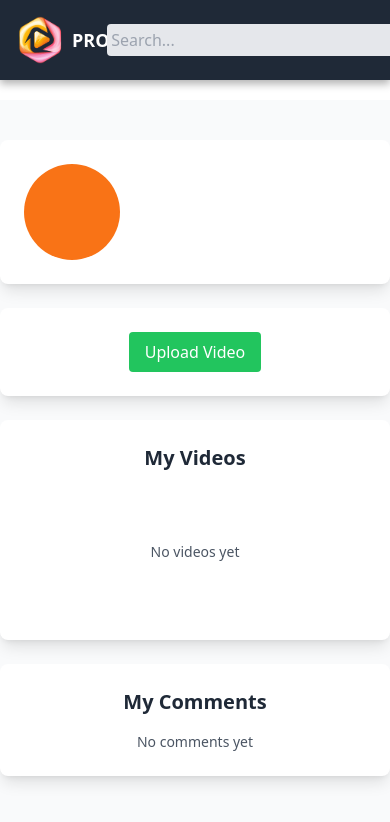
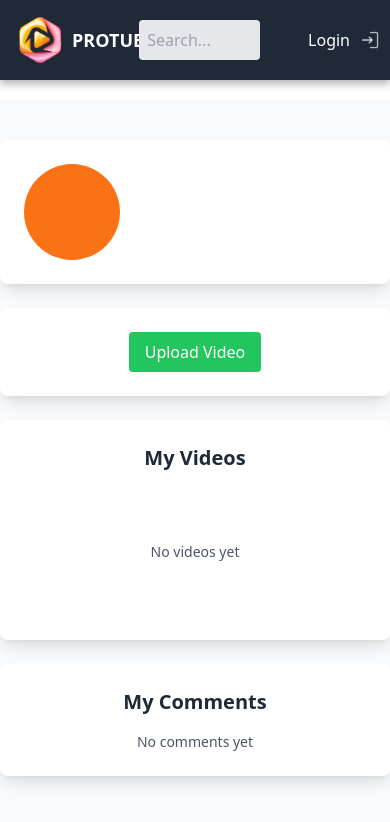
Before and after one commit to OscarArnedo/LS2-protube-grup9, a React (Vite) app in the folder frontend/: page /profile in a window 390 px wide. Shown: the top 822 px of the page. Built offline with nearby package versions, Linux system fonts and the light colour scheme.

Commit message:
Millores en els responsive

```diff
--- a/frontend/src/App.tsx
+++ b/frontend/src/App.tsx
@@ -89,7 +89,7 @@ function App() {
         <div className="App">
             <ToastContainer />
 
-            <header className="header bg-gray-800 text-white p-4 flex justify-between items-center">
+            <header className="header bg-gray-800 text-white p-4 flex justify-between items-center gap-4">
     <div className="flex items-center gap-2">
         <button onClick={() => navigate('/')} className="flex items-center gap-2">
             <img src={logo} alt="Logo" className="h-12 w-12" />
@@ -98,14 +98,16 @@ function App() {
     </div>
 
     {/* Barra de Búsqueda */}
-                <div className="search-bar flex items-center gap-2">
+    <div className="flex-grow mx-4 max-w-lg">
+        <div className="flex items-center justify-center">
             <input
                 type="text"
                 placeholder="Search..."
                 value={searchQuery}
                 onChange={(e) => setSearchQuery(e.target.value)}
-                        className="p-1 rounded bg-gray-200 text-black w-96 max-w-lg"
+                className="w-full p-2 rounded bg-gray-200 text-black"
             />
+        </div>
     </div>
 
     {/* Botón de Login/Logout */}
--- a/frontend/src/components/Modal.tsx
+++ b/frontend/src/components/Modal.tsx
@@ -12,13 +12,16 @@ const Modal: React.FC<ModalProps> = ({ isOpen, onClose, children }) => {
 
     return createPortal(
         <>
-            <div className="fixed inset-0 bg-black opacity-70" onClick={onClose}></div>
-            <div className="fixed inset-0 flex items-center justify-center z-50">
-                <div className="bg-white rounded-lg p-6 shadow-lg max-w-md mx-auto w-full relative border-4 border-blue-300 border-opacity-70 overflow-hidden">
-                    <button className="absolute top-2 right-2" onClick={onClose}>
+            <div className="fixed inset-0 bg-black bg-opacity-70 z-40" onClick={onClose}></div>
+            <div className="fixed inset-0 flex items-start justify-center z-50 mt-12 p-4 sm:p-6 md:p-10">
+                <div className="bg-white rounded-lg shadow-lg max-w-full w-full md:max-w-xl lg:max-w-2xl xl:max-w-3xl p-6 relative border-4 border-blue-300 border-opacity-70 overflow-hidden">
+                    <button
+                        className="absolute top-2 right-2 text-gray-600 hover:text-gray-800 text-xl"
+                        onClick={onClose}
+                    >
                         &times;
                     </button>
-                    <div className="overflow-y-auto max-h-[100vh]">
+                    <div className="overflow-y-auto max-h-[80vh] w-full">
                         {children}
                     </div>
                 </div>
--- a/frontend/src/pages/UserProfilePage.tsx
+++ b/frontend/src/pages/UserProfilePage.tsx
@@ -213,10 +213,10 @@ const UserProfilePage: React.FC = () => {
 
       {/* Pop-up de subida de videos */}
       {isUploadPopupOpen && (
-      <div className="fixed inset-0 flex items-center justify-center bg-black bg-opacity-50 z-50">
-        <div className="bg-white w-full sm:w-3/4 md:w-1/2 max-w-lg p-8 rounded-lg shadow-lg relative z-50 mx-4">
+  <div className="fixed inset-0 bg-black bg-opacity-50 z-50 flex items-center justify-center">
+    <div className="bg-white w-full sm:w-3/4 md:w-1/2 max-w-lg p-8 rounded-lg shadow-lg relative z-50 mx-4 mt-32 max-h-[80vh] overflow-y-auto">
       <button
-            className="absolute top-2 right-2 text-gray-600 hover:text-gray-800"
+        className="absolute top-4 right-4 text-gray-600 hover:text-gray-800 text-3xl font-bold"
         onClick={handleClosePopup}
       >
         &times;
```
Lines whose indentation alone changed are shown as unchanged.
